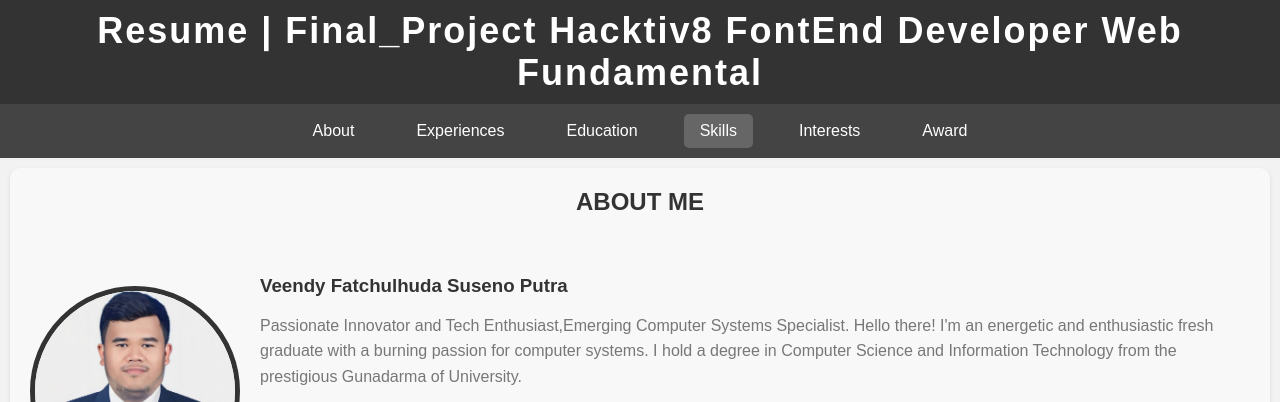
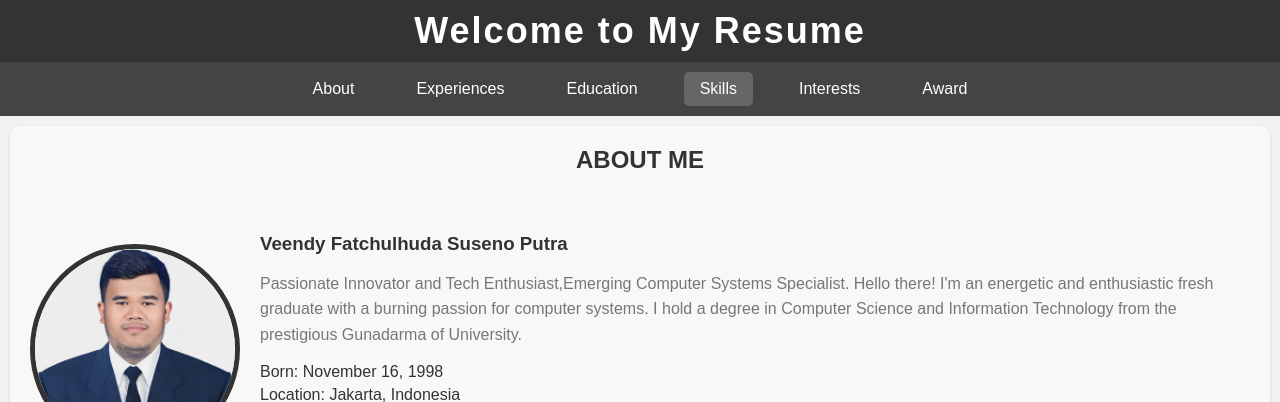
Before and after one commit to veendysuseno/HACKTIV8-FINAL_PROJECT, a plain HTML site: page index.html in a window 1280 px wide. Shown: the top 402 px of the page. Drawn offline with Linux system fonts and the light colour scheme.

Commit message:
Update index.html
Ubah Title dan Head

```diff
--- a/index.html
+++ b/index.html
@@ -3,7 +3,7 @@
   <head>
     <meta charset="UTF-8" />
     <meta name="viewport" content="width=device-width, initial-scale=1.0" />
-    <title>My Resume</title>
+    <title>My Resume (CV)</title>
     <link rel="stylesheet" href="style.css" />
 
     <style>
@@ -22,7 +22,7 @@
   </head>
   <body>
     <header>
-      <h1>Resume | Final_Project Hacktiv8 FontEnd Developer Web Fundamental</h1>
+      <h1>Welcome to My Resume</h1>
     </header>
     <nav>
       <a href="#about">About</a>
```
